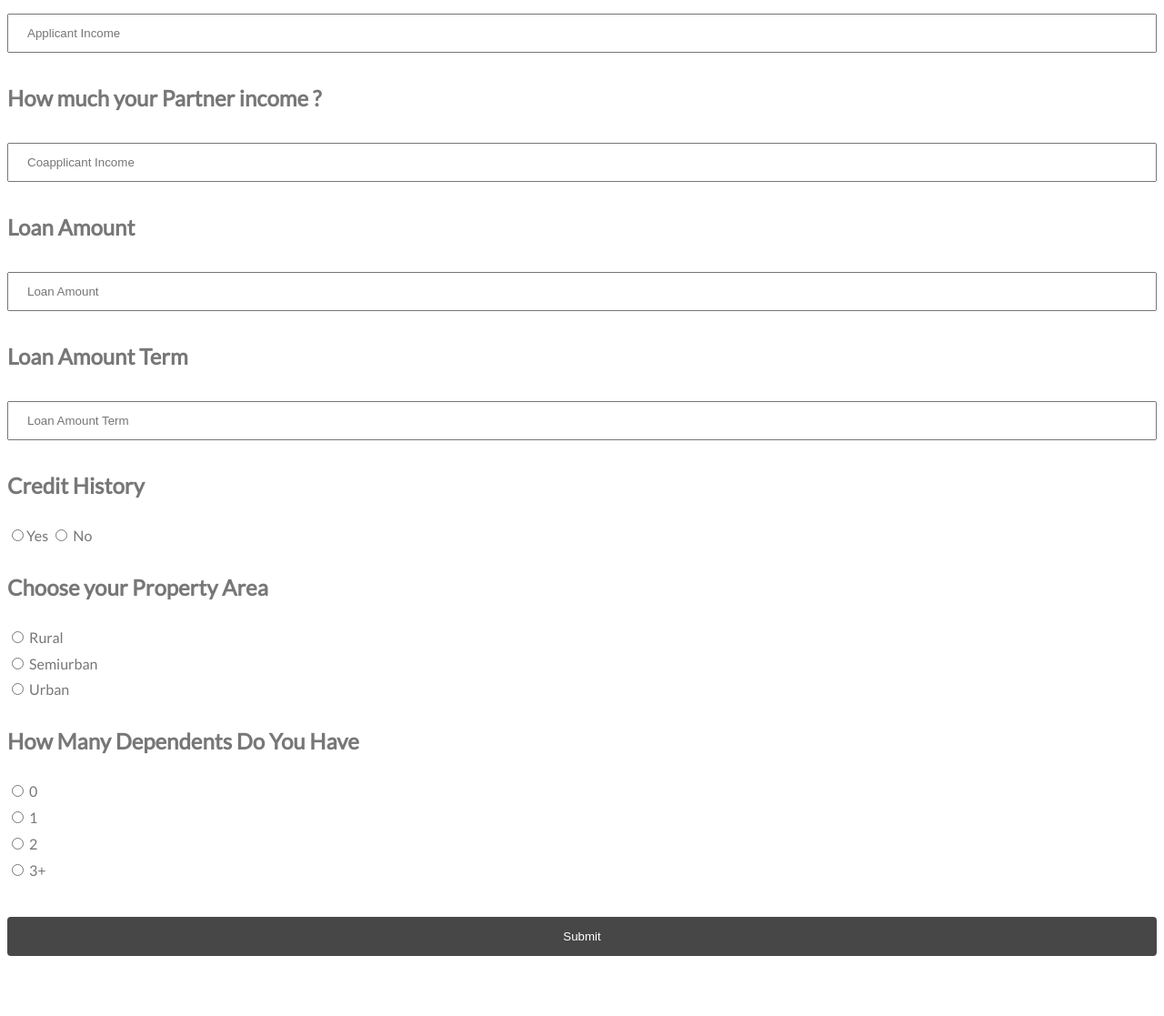
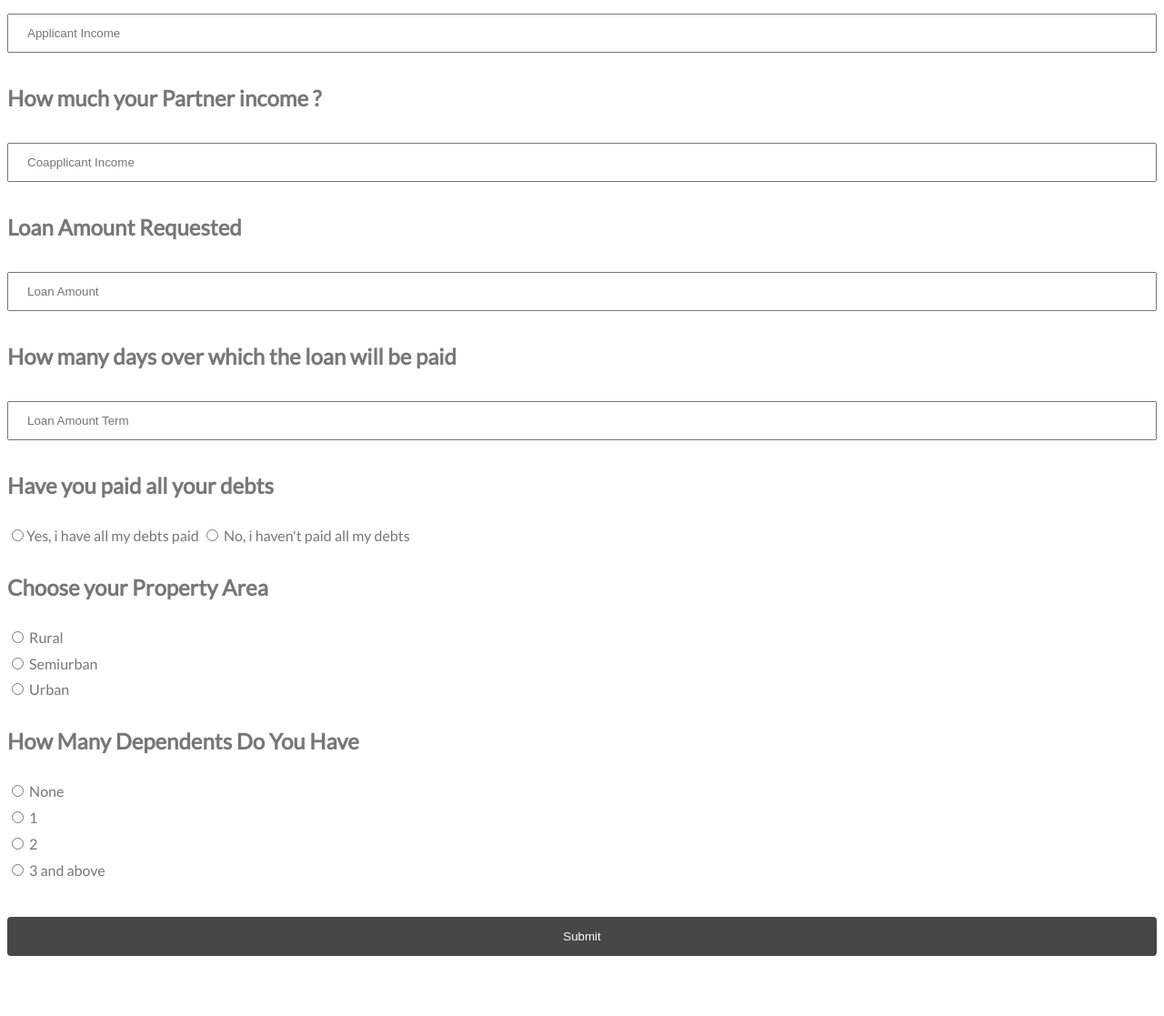
Before and after one commit to hansenidden18/DPhi_Assignment_Deployment, a Flask app: page / in a window 1280 px wide. Shown: the part 719-1836 px from the top of the page at 91% size. Run offline with Flask 2, Linux system fonts and the light colour scheme.

Commit message:
Deployment

```diff
--- a/templates/index.html
+++ b/templates/index.html
@@ -61,16 +61,16 @@
 					<h2> How much your Partner income ?</h2>
 					<input type="text" name="CoapplicantIncome"  placeholder="Coapplicant Income" required="required" />
 					<br />
-					<h2> Loan Amount</h2>
+					<h2> Loan Amount Requested</h2>
 					<input type="text" name="LoanAmount"  placeholder="Loan Amount" required="required" />
 					<br />
-					<h2> Loan Amount Term</h2>
+					<h2>How many days over which the loan will be paid</h2>
 					<input type="text" name="Loan_Amount_Term"  placeholder="Loan Amount Term" required="required" />
 					<br />
-					<h2>Credit History</h2>
-					<input type="radio" name="Credit History" value = "1"required/>Yes
+					<h2>Have you paid all your debts</h2>
+					<input type="radio" name="Credit History" value = "1"required/>Yes, i have all my debts paid
 
-					<input type="radio" name="Credit History" value = "0"required/> No
+					<input type="radio" name="Credit History" value = "0"required/> No, i haven't paid all my debts
 
 					<br />
 					<h2> Choose your Property  Area</h2>
@@ -82,13 +82,13 @@
 					<label for="Urban">Urban</label><br>
 					<h2> How Many Dependents Do You Have</h2>
 					<input type="radio" id="0" name="Dependents" value="0"required>
-					<label for="0">0</label><br>
+					<label for="None">None</label><br>
 					<input type="radio" id="1" name="Dependents" value="1">
 					<label for="1">1</label><br>
 					<input type="radio" id="2" name="Dependents" value="2">
 					<label for="2">2</label><br>
 					<input type="radio" id="3+" name="Dependents" value="3">
-					<label for="3+">3+</label>
+					<label for="3 and above">3 and above</label>
 					<br>
 					<br>
 					<button type="submit" class= "btn btn-primary btm-block btn-large">Submit</button>
```
